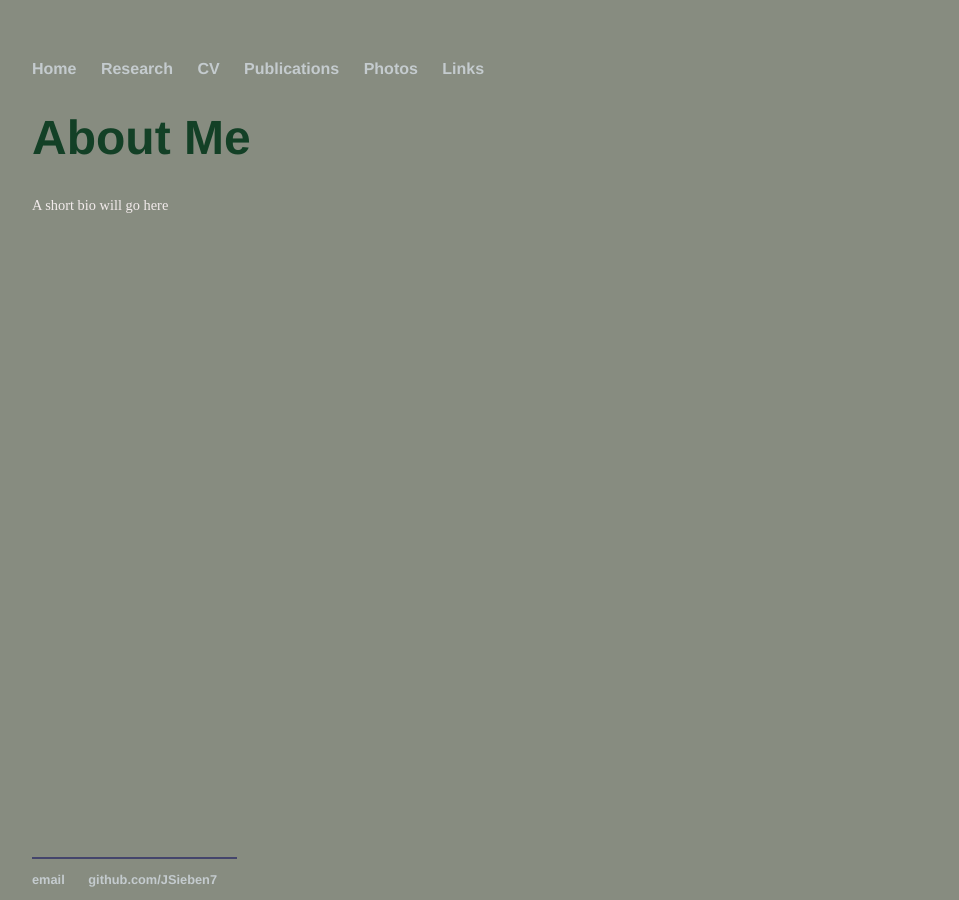
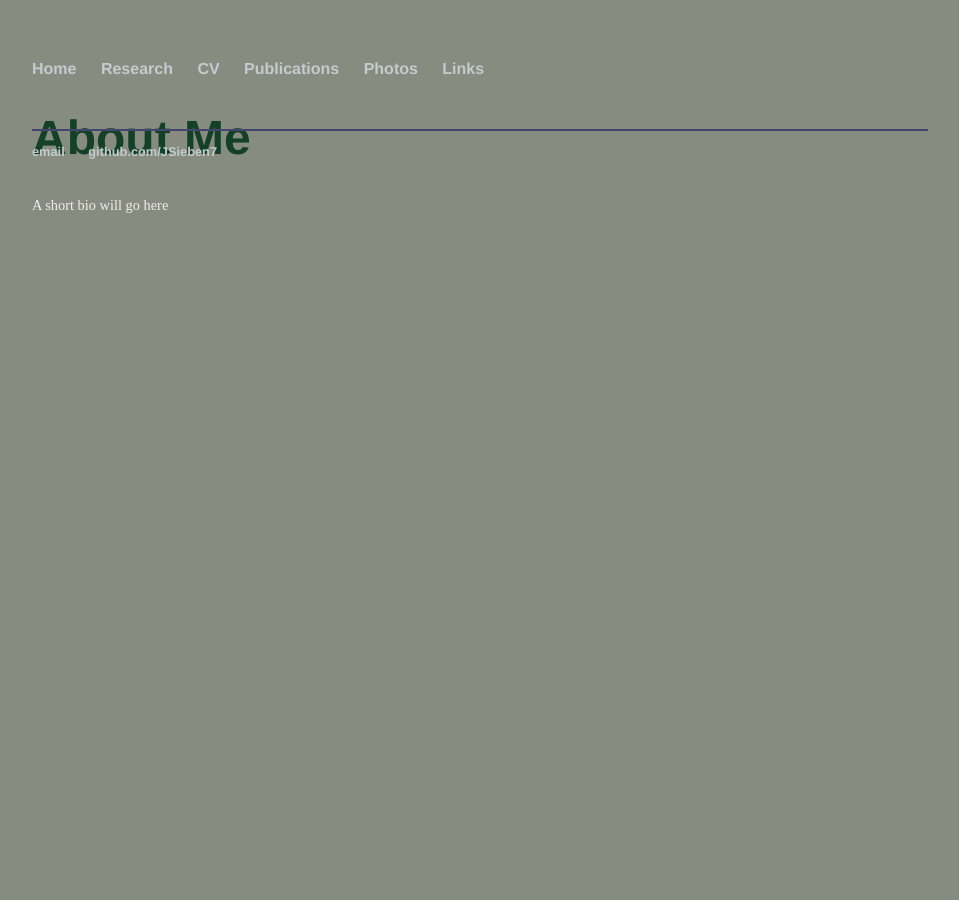
Before and after one commit to JSieben7/JSieben7.github.io, a Jekyll site: the page built from index.html, in a window 1280 px wide. Shown: the whole page, without its empty margins (160-1119 px from the left). Built offline with Jekyll 4.4.1, drawn with Linux system fonts in a browser that asks for light colours.

Commit message:
Update main.css

```diff
--- a/css/main.css
+++ b/css/main.css
@@ -45,9 +45,9 @@ footer {
     border-top: 2px solid #44456c;
     font-size: .8em;
     bottom:0;
-    position:fixed;
-    z-index:150;
-    position:absolute;
+    position:relative;
+    bottom: 100px;
+    /*position:absolute;*/
     top:expression(eval(document.documentElement.scrollTop+
         (document.documentElement.clientHeight-this.offsetHeight)));
     /*height:35px;*/
```
